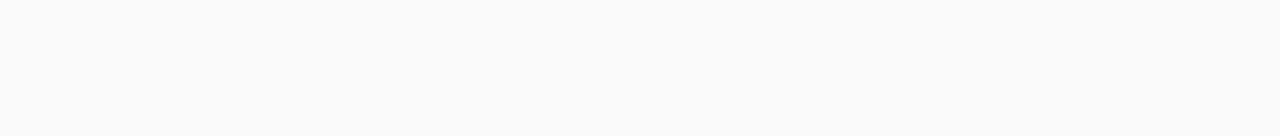
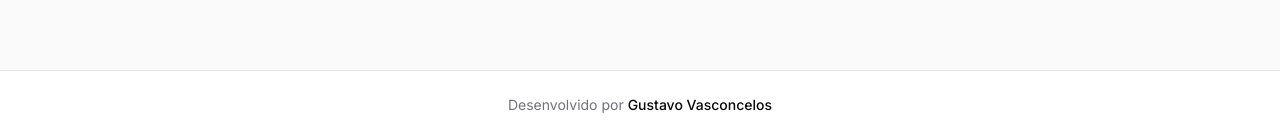
Before and after one commit to sasgustav/poc-test-uds, a React (Vite) app in the folder frontend/: page / in a window 1280 px wide. Shown: the part 661-797 px from the top of the page. Built offline with nearby package versions, Linux system fonts and the light colour scheme; no server answers.

Commit message:
feat: adicionar rodapé com informações do desenvolvedor no layout

```diff
--- a/frontend/src/components/Layout.tsx
+++ b/frontend/src/components/Layout.tsx
@@ -75,6 +75,20 @@
       <main className="mx-auto w-full max-w-[1200px] flex-1 px-4 py-8 sm:px-6 lg:px-8">
         <Outlet />
       </main>
+
+      <footer className="border-t border-muted-200 bg-white py-6 text-center text-sm text-muted-500">
+        <p>
+          Desenvolvido por{' '}
+          <a
+            href="https://www.linkedin.com/in/gustavo-vasconcelos-software-engineer/"
+            target="_blank"
+            rel="noopener noreferrer"
+            className="font-medium text-ink-900 transition-colors hover:text-brand-600 hover:underline"
+          >
+            Gustavo Vasconcelos
+          </a>
+        </p>
+      </footer>
     </div>
   );
 }
```
